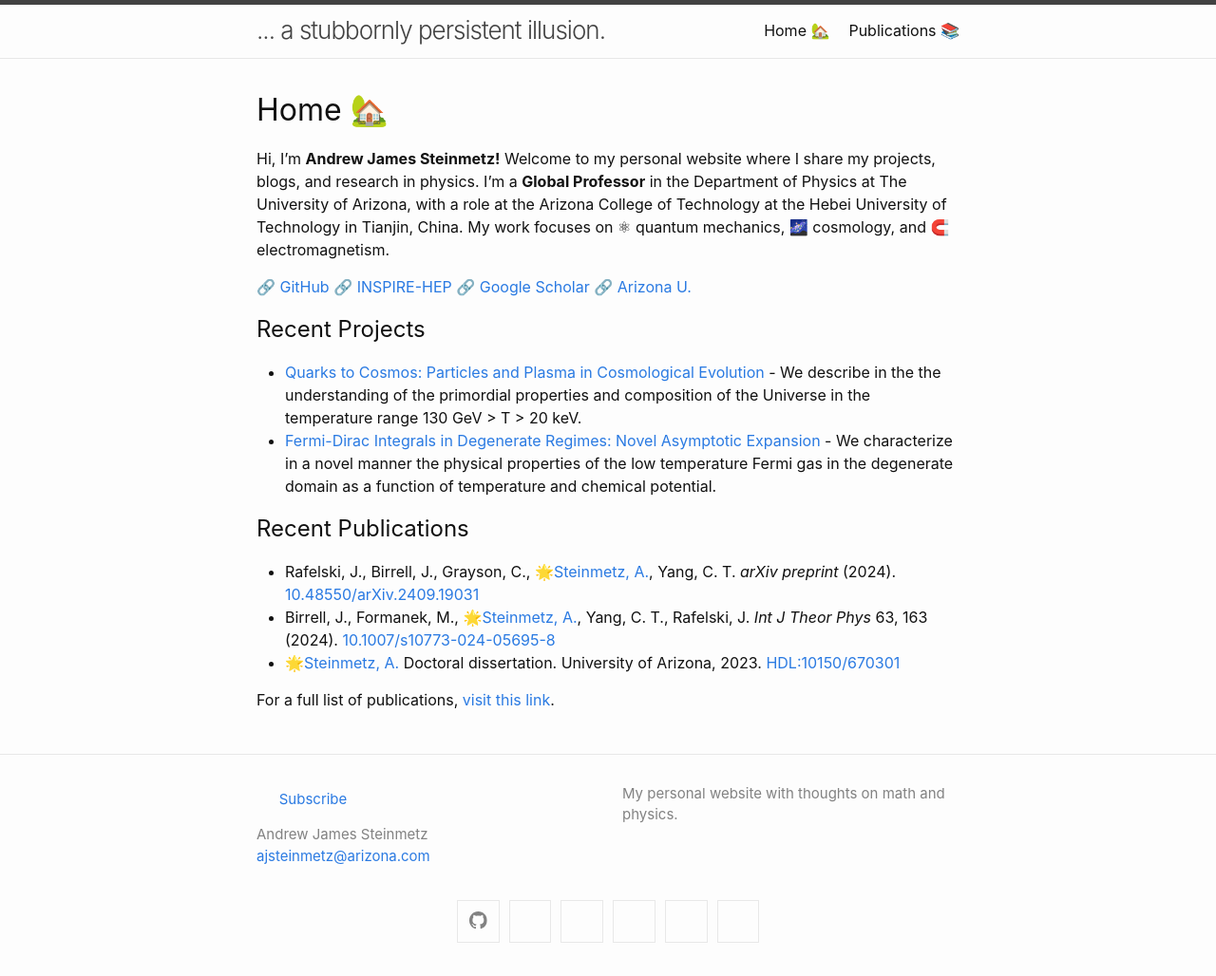
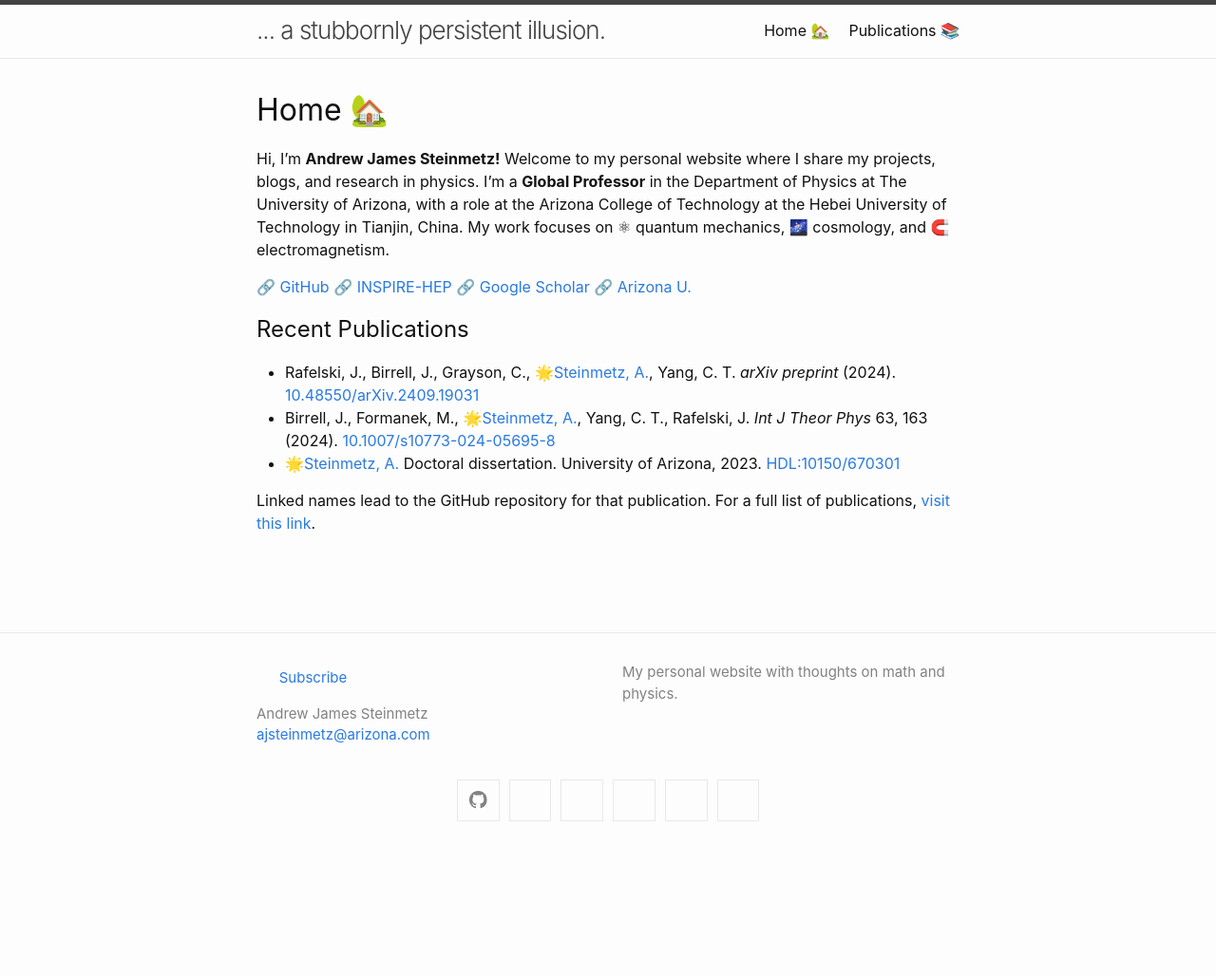
Before and after one commit to ajsteinmetz/ajsteinmetz.github.io, a Jekyll site: the page built from index.md, in a window 1280 px wide. Shown: the whole page at 95% size. Built offline with Jekyll 4.4.1, drawn with Linux system fonts in a browser that asks for light colours; our own code applies the rules of GitHub Pages for plain Markdown files; after the commit the page ends 900 px from its top, so only the background shows below that.

Commit message:
Update index.md

```diff
--- a/index.md
+++ b/index.md
@@ -3,11 +3,6 @@
 Hi, I'm **Andrew James Steinmetz!** Welcome to my personal website where I share my projects, blogs, and research in physics. I'm a **Global Professor** in the Department of Physics at The University of Arizona, with a role at the Arizona College of Technology at the Hebei University of Technology in Tianjin, China. My work focuses on ⚛ quantum mechanics, 🌌 cosmology, and 🧲 electromagnetism.
 
 🔗 [GitHub](https://github.com/ajsteinmetz) 🔗 [INSPIRE-HEP](https://inspirehep.net/authors/1796313) 🔗 [Google Scholar](https://scholar.google.com/citations?user=fJBK1GIAAAAJ) 🔗 [Arizona U.](https://w3.physics.arizona.edu/person/andrew-steinmetz)
-
-## Recent Projects
-
-* [Quarks to Cosmos: Particles and Plasma in Cosmological Evolution](https://github.com/ajsteinmetz/thesis-collab-project) - We describe in the the understanding of the primordial properties and composition of the Universe in the temperature range 130 GeV > T > 20 keV.
-* [Fermi-Dirac Integrals in Degenerate Regimes: Novel Asymptotic Expansion](https://github.com/ajsteinmetz/fermi-distribution) - We characterize in a novel manner the physical properties of the low temperature Fermi gas in the degenerate domain as a function of temperature and chemical potential.
 
 ## Recent Publications
 
@@ -15,4 +10,4 @@
 * Birrell, J., Formanek, M., 🌟[Steinmetz, A.](https://github.com/ajsteinmetz/fermi-distribution), Yang, C. T., Rafelski, J. _Int J Theor Phys_ 63, 163 (2024). [10.1007/s10773-024-05695-8](https://doi.org/10.1007/s10773-024-05695-8)
 * 🌟[Steinmetz, A.](https://github.com/ajsteinmetz/thesis-ajsteinmetz) Doctoral dissertation. University of Arizona, 2023. [HDL:10150/670301](http://hdl.handle.net/10150/670301)
 
-For a full list of publications, [visit this link](https://ajsteinmetz.github.io/publications.md).
+Linked names lead to the GitHub repository for that publication. For a full list of publications, [visit this link](https://ajsteinmetz.github.io/publications.html).
```
